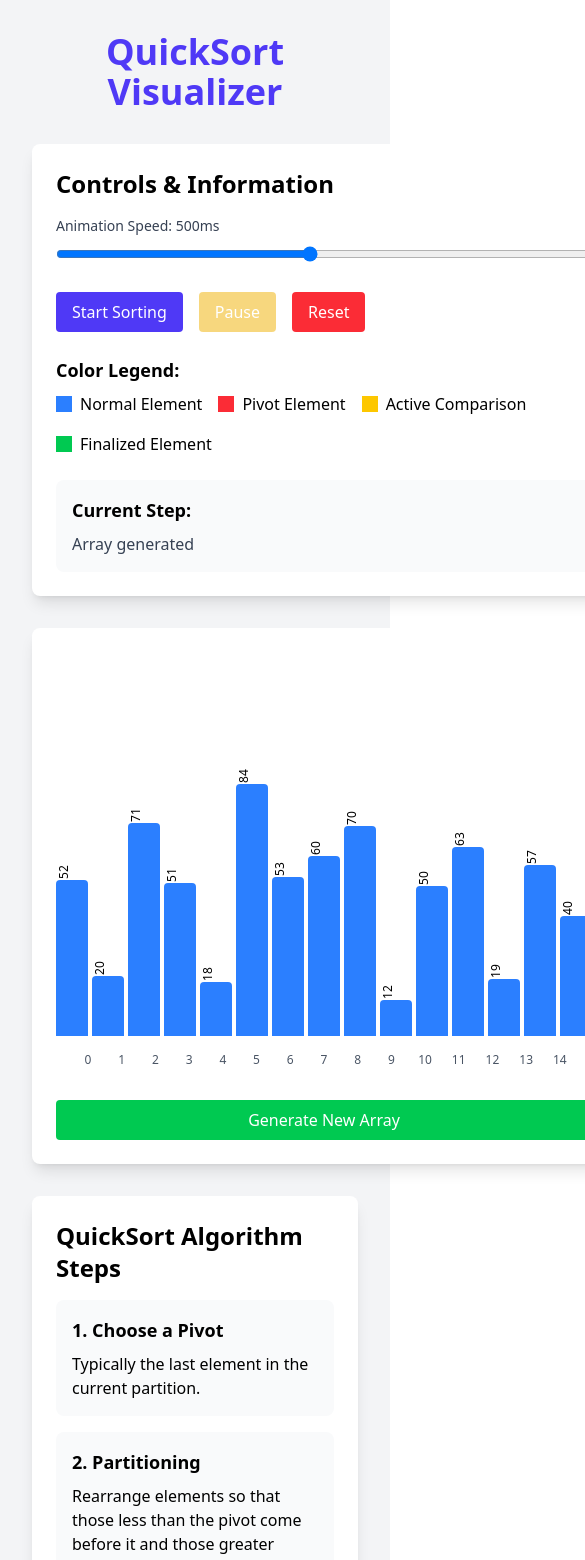
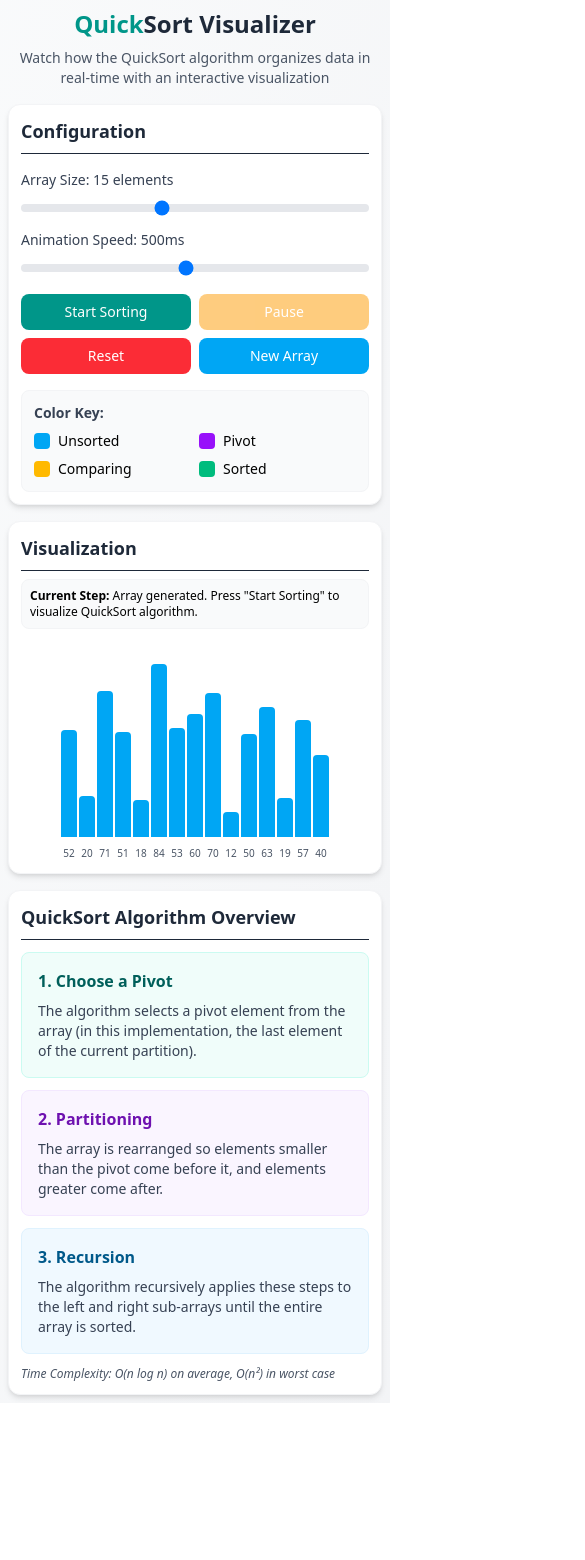
Before and after one commit to NikhilPatil2727/DSAVisualizer, a React (Vite) app: page / in a window 390 px wide. Shown: the top 1560 px of the page, 585 px wide, since content can reach past the window. After the commit the page ends 1403 px from the top, so only its background shows below. Built offline with nearby package versions, Linux system fonts and the light colour scheme.

Commit message:
Final code of QuickSort with Responsive

```diff
--- a/src/components/QuickSortVisualizer.jsx
+++ b/src/components/QuickSortVisualizer.jsx
@@ -9,6 +9,7 @@ const QuickSortVisualizer = () => {
   const [activeIndices, setActiveIndices] = useState([]);
   const [pivotIndex, setPivotIndex] = useState(-1);
   const [sortedIndices, setSortedIndices] = useState([]);
+  const [arraySize, setArraySize] = useState(15);
 
   const sortingRef = useRef(false);
   const pausedRef = useRef(false);
@@ -16,14 +17,14 @@ const QuickSortVisualizer = () => {
 
   useEffect(() => {
     generateArray();
-  }, []);
+  }, [arraySize]);
 
   useEffect(() => {
     arrayRef.current = array;
   }, [array]);
 
   const generateArray = () => {
-    const newArray = Array.from({ length: 15 }, () =>
+    const newArray = Array.from({ length: arraySize }, () =>
       Math.floor(Math.random() * 80 + 10)
     );
     setArray(newArray);
@@ -31,17 +32,15 @@ const QuickSortVisualizer = () => {
   };
 
   const resetVisualState = () => {
-    // Clear any active indices, pivot and sorted indices.
     setActiveIndices([]);
     setPivotIndex(-1);
     setSortedIndices([]);
-    setCurrentStep('Array generated');
+    setCurrentStep('Array generated. Press "Start Sorting" to visualize QuickSort algorithm.');
   };
 
   const sleep = (ms) => new Promise(resolve => setTimeout(resolve, ms));
 
   const handleReset = () => {
-    // Cancel any ongoing sorting and reset pause flag.
     sortingRef.current = false;
     pausedRef.current = false;
     setSorting(false);
@@ -55,8 +54,9 @@ const QuickSortVisualizer = () => {
     const pivotIdx = await partition(arr, left, right);
     if (!sortingRef.current) return;
 
-    // Mark the pivot as finalized.
     setSortedIndices(prev => [...prev, pivotIdx]);
+    setCurrentStep(`Pivot ${arr[pivotIdx]} is now in its correct position at index ${pivotIdx}`);
+    await sleep(speed);
 
     await Promise.all([
       quickSort([...arr], left, pivotIdx - 1),
@@ -65,26 +65,34 @@ const QuickSortVisualizer = () => {
   };
 
   const partition = async (arr, left, right) => {
-    if (!sortingRef.current) return -1; // Early check
+    if (!sortingRef.current) return -1;
+
     const pivot = arr[right];
     setPivotIndex(right);
+    setCurrentStep(`Partitioning array with pivot ${pivot} (index: ${right})`);
+    await sleep(speed);
+
     let i = left - 1;
 
     for (let j = left; j < right; j++) {
       if (!sortingRef.current) return -1;
+
       while (pausedRef.current) {
         if (!sortingRef.current) return -1;
         await sleep(100);
       }
-      if (!sortingRef.current) return -1; // Check before updating state
 
-      // Update active indices only if still sorting
+      if (!sortingRef.current) return -1;
+
       setActiveIndices([j, i]);
+      setCurrentStep(`Comparing element ${arr[j]} with pivot ${pivot}`);
       await sleep(speed);
 
       if (arr[j] < pivot) {
         i++;
+        setCurrentStep(`${arr[j]} is less than pivot ${pivot}. Swapping elements at index ${i} and ${j}`);
         [arr[i], arr[j]] = [arr[j], arr[i]];
+
         if (!sortingRef.current) return -1;
         setArray([...arr]);
         await sleep(speed);
@@ -92,9 +100,13 @@ const QuickSortVisualizer = () => {
     }
 
     if (!sortingRef.current) return -1;
+
+    setCurrentStep(`Placing pivot ${pivot} at its correct position`);
     [arr[i + 1], arr[right]] = [arr[right], arr[i + 1]];
     setArray([...arr]);
     setPivotIndex(-1);
+    await sleep(speed);
+
     return i + 1;
   };
 
@@ -107,7 +119,9 @@ const QuickSortVisualizer = () => {
     pausedRef.current = false;
 
     try {
+      setCurrentStep('Starting QuickSort algorithm...');
       await quickSort([...array], 0, array.length - 1);
+
       if (sortingRef.current) {
         setCurrentStep('Sorting completed!');
         setSortedIndices(Array.from({ length: array.length }, (_, i) => i));
@@ -126,26 +140,60 @@ const QuickSortVisualizer = () => {
   };
 
   const getBarColor = (index) => {
-    if (sortedIndices.includes(index)) return 'bg-green-500';
-    if (index === pivotIndex) return 'bg-red-500';
-    if (activeIndices.includes(index)) return 'bg-yellow-400';
-    return 'bg-blue-500';
+    if (sortedIndices.includes(index)) return 'bg-emerald-500';
+    if (index === pivotIndex) return 'bg-purple-600';
+    if (activeIndices.includes(index)) return 'bg-amber-400';
+    return 'bg-sky-500';
+  };
+
+  const getBarWidth = () => {
+    if (window.innerWidth < 640) {
+      if (arraySize <= 15) return 'w-4';
+      if (arraySize <= 20) return 'w-3';
+      if (arraySize <= 25) return 'w-2';
+      return 'w-1.5';
+    }
+    if (arraySize <= 15) return 'w-8';
+    if (arraySize <= 20) return 'w-6';
+    if (arraySize <= 25) return 'w-5';
+    return 'w-4';
   };
 
   return (
-    <div className="min-h-screen bg-gray-100 p-8">
+    <div className="min-h-screen bg-gradient-to-br from-gray-50 to-gray-100 p-2 sm:p-4 md:p-6 lg:p-8">
       <div className="max-w-7xl mx-auto">
-        <h1 className="text-4xl font-bold text-center mb-8 text-indigo-600">
-          QuickSort Visualizer
+        <div className="text-center mb-4 sm:mb-6">
+          <h1 className="text-2xl sm:text-3xl md:text-4xl font-bold text-gray-800 mb-2">
+            <span className="text-teal-600">Quick</span>Sort Visualizer
           </h1>
+          <p className="text-sm sm:text-base text-gray-600 max-w-2xl mx-auto px-2">
+            Watch how the QuickSort algorithm organizes data in real-time with an interactive visualization
+          </p>
+        </div>
 
-        <div className="grid md:grid-cols-2 gap-8">
-          {/* Controls & Information */}
-          <div className="bg-white p-6 rounded-lg shadow-lg">
-            <h2 className="text-2xl font-semibold mb-4">Controls & Information</h2>
+        <div className="grid grid-cols-1 lg:grid-cols-5 gap-4 sm:gap-6">
+          <div className="lg:col-span-2 bg-white p-3 sm:p-5 rounded-xl shadow-md border border-gray-100">
+            <h2 className="text-lg sm:text-xl font-semibold mb-4 text-gray-800 border-b pb-2">Configuration</h2>
 
-            <div className="mb-6">
-              <label className="block text-sm font-medium text-gray-700 mb-2">
+            <div className="space-y-4">
+              <div className="space-y-3">
+                <div>
+                  <label className="block text-sm font-medium text-gray-700 mb-1">
+                    Array Size: {arraySize} elements
+                  </label>
+                  <input
+                    type="range"
+                    min="5"
+                    max="30"
+                    value={arraySize}
+                    onChange={(e) => setArraySize(parseInt(e.target.value))}
+                    className="w-full h-2 bg-gray-200 rounded-lg appearance-none cursor-pointer disabled:opacity-50"
+                    disabled={sorting}
+                  />
+                </div>
+
+                <div>
+                  <label className="block text-sm font-medium text-gray-700 mb-1">
                     Animation Speed: {speed}ms
                   </label>
                   <input
@@ -154,116 +202,107 @@ const QuickSortVisualizer = () => {
                     max="1000"
                     value={speed}
                     onChange={(e) => setSpeed(parseInt(e.target.value))}
-                className="w-full"
+                    className="w-full h-2 bg-gray-200 rounded-lg appearance-none cursor-pointer disabled:opacity-50"
                     disabled={sorting}
                   />
                 </div>
+              </div>
 
-            <div className="flex flex-wrap gap-4 mb-6">
+              <div className="grid grid-cols-2 gap-2 sm:gap-3">
                 <button
                   onClick={startSort}
                   disabled={sorting}
-                className="px-4 py-2 bg-indigo-600 text-white rounded hover:bg-indigo-700 disabled:opacity-50 transition-colors"
+                  className="px-2 sm:px-4 py-2 bg-teal-600 text-white text-sm sm:text-base rounded-lg hover:bg-teal-700 disabled:opacity-50 transition-colors"
                 >
                   {sorting ? 'Sorting...' : 'Start Sorting'}
                 </button>
                 <button
                   onClick={togglePause}
                   disabled={!sorting}
-                className="px-4 py-2 bg-yellow-500 text-white rounded hover:bg-yellow-600 disabled:opacity-50 transition-colors"
+                  className="px-2 sm:px-4 py-2 bg-amber-500 text-white text-sm sm:text-base rounded-lg hover:bg-amber-600 disabled:opacity-50 transition-colors"
                 >
                   {paused ? 'Resume' : 'Pause'}
                 </button>
                 <button
                   onClick={handleReset}
-                className="px-4 py-2 bg-red-500 text-white rounded hover:bg-red-600 transition-colors"
+                  className="px-2 sm:px-4 py-2 bg-red-500 text-white text-sm sm:text-base rounded-lg hover:bg-red-600 transition-colors"
                 >
                   Reset
                 </button>
+                <button
+                  onClick={generateArray}
+                  disabled={sorting}
+                  className="px-2 sm:px-4 py-2 bg-sky-500 text-white text-sm sm:text-base rounded-lg hover:bg-sky-600 disabled:opacity-50 transition-colors"
+                >
+                  New Array
+                </button>
               </div>
 
-            <div className="mb-6">
-              <h3 className="text-lg font-semibold mb-2">Color Legend:</h3>
-              <div className="flex flex-wrap gap-4">
+              <div className="mt-4 p-3 bg-gray-50 rounded-lg border border-gray-100">
+                <h3 className="text-sm sm:text-md font-semibold mb-2 text-gray-700">Color Key:</h3>
+                <div className="grid grid-cols-2 gap-2">
                   <div className="flex items-center">
-                  <div className="w-4 h-4 bg-blue-500 mr-2"></div>
-                  <span>Normal Element</span>
+                    <div className="w-4 h-4 bg-sky-500 rounded mr-2"></div>
+                    <span className="text-sm">Unsorted</span>
                   </div>
                   <div className="flex items-center">
-                  <div className="w-4 h-4 bg-red-500 mr-2"></div>
-                  <span>Pivot Element</span>
+                    <div className="w-4 h-4 bg-purple-600 rounded mr-2"></div>
+                    <span className="text-sm">Pivot</span>
                   </div>
                   <div className="flex items-center">
-                  <div className="w-4 h-4 bg-yellow-400 mr-2"></div>
-                  <span>Active Comparison</span>
+                    <div className="w-4 h-4 bg-amber-400 rounded mr-2"></div>
+                    <span className="text-sm">Comparing</span>
                   </div>
                   <div className="flex items-center">
-                  <div className="w-4 h-4 bg-green-500 mr-2"></div>
-                  <span>Finalized Element</span>
+                    <div className="w-4 h-4 bg-emerald-500 rounded mr-2"></div>
+                    <span className="text-sm">Sorted</span>
+                  </div>
+                </div>
               </div>
             </div>
           </div>
 
-            <div className="bg-gray-50 p-4 rounded-lg">
-              <h3 className="text-lg font-semibold mb-2">Current Step:</h3>
-              <p className="text-gray-700">{currentStep}</p>
-            </div>
+          <div className="lg:col-span-3 bg-white p-3 sm:p-5 rounded-xl shadow-md border border-gray-100">
+            <h2 className="text-lg sm:text-xl font-semibold mb-2 text-gray-800 border-b pb-2">Visualization</h2>
+
+            <div className="mb-3 p-2 sm:p-3 bg-gray-50 rounded-lg text-xs sm:text-sm border border-gray-100">
+              <strong>Current Step:</strong> {currentStep || 'Ready to start'}
             </div>
 
-          {/* Visualization Section */}
-          <div className="bg-white p-6 rounded-lg shadow-lg">
-            <div className="flex flex-col items-center">
-              <div className="w-full h-96 mb-4 flex items-end justify-center space-x-1">
+            <div className="h-48 sm:h-64 md:h-80 flex items-end justify-center space-x-0.5 sm:space-x-1 mt-4 mb-6">
               {array.map((value, idx) => (
                 <div
                   key={idx}
-                    className={`w-8 transition-all duration-300 rounded-t ${getBarColor(idx)}`}
-                    style={{ height: `${value * 3}px` }}
+                  className={`${getBarWidth()} transition-all duration-300 rounded-t-sm ${getBarColor(idx)} relative group`}
+                  style={{ height: `${(value / Math.max(...array)) * 90}%` }}
                 >
-                    <div className="text-center text-xs text-black -rotate-90 -ml-4 -mt-4">
+                  <div className="absolute w-full text-center -bottom-6 text-[10px] sm:text-xs text-gray-600">
                     {value}
                   </div>
                 </div>
               ))}
             </div>
-
-              <div className="w-full flex justify-between px-4 mb-4">
-                {array.map((_, idx) => (
-                  <div key={idx} className="w-8 text-center text-xs text-gray-600">
-                    {idx}
-                  </div>
-                ))}
           </div>
         </div>
 
-            <div className="mt-4">
-              <button
-                onClick={generateArray}
-                disabled={sorting}
-                className="w-full px-4 py-2 bg-green-500 text-white rounded hover:bg-green-600 disabled:opacity-50 transition-colors"
-              >
-                Generate New Array
-              </button>
+        <div className="mt-4 sm:mt-6 bg-white p-3 sm:p-5 rounded-xl shadow-md border border-gray-100">
+          <h2 className="text-lg sm:text-xl font-semibold mb-3 text-gray-800 border-b pb-2">QuickSort Algorithm Overview</h2>
+          <div className="grid grid-cols-1 sm:grid-cols-2 lg:grid-cols-3 gap-3 sm:gap-4">
+            <div className="p-4 bg-teal-50 rounded-lg border border-teal-100">
+              <h3 className="font-semibold text-teal-800 mb-2">1. Choose a Pivot</h3>
+              <p className="text-sm text-gray-700">The algorithm selects a pivot element from the array (in this implementation, the last element of the current partition).</p>
+            </div>
+            <div className="p-4 bg-purple-50 rounded-lg border border-purple-100">
+              <h3 className="font-semibold text-purple-800 mb-2">2. Partitioning</h3>
+              <p className="text-sm text-gray-700">The array is rearranged so elements smaller than the pivot come before it, and elements greater come after.</p>
+            </div>
+            <div className="p-4 bg-sky-50 rounded-lg border border-sky-100">
+              <h3 className="font-semibold text-sky-800 mb-2">3. Recursion</h3>
+              <p className="text-sm text-gray-700">The algorithm recursively applies these steps to the left and right sub-arrays until the entire array is sorted.</p>
             </div>
           </div>
-        </div>
-
-        {/* Algorithm Explanation */}
-        <div className="mt-8 bg-white p-6 rounded-lg shadow-lg">
-          <h2 className="text-2xl font-semibold mb-4">QuickSort Algorithm Steps</h2>
-          <div className="space-y-4">
-            <div className="p-4 bg-gray-50 rounded-lg">
-              <h3 className="font-semibold text-lg mb-2">1. Choose a Pivot</h3>
-              <p>Typically the last element in the current partition.</p>
-            </div>
-            <div className="p-4 bg-gray-50 rounded-lg">
-              <h3 className="font-semibold text-lg mb-2">2. Partitioning</h3>
-              <p>Rearrange elements so that those less than the pivot come before it and those greater come after.</p>
-            </div>
-            <div className="p-4 bg-gray-50 rounded-lg">
-              <h3 className="font-semibold text-lg mb-2">3. Recursion</h3>
-              <p>Recursively apply the process to the left and right partitions.</p>
-            </div>
+          <div className="mt-3 text-xs sm:text-sm text-gray-600 italic">
+            <p>Time Complexity: O(n log n) on average, O(n²) in worst case</p>
           </div>
         </div>
       </div>
```
Lines whose indentation alone changed are shown as unchanged.
